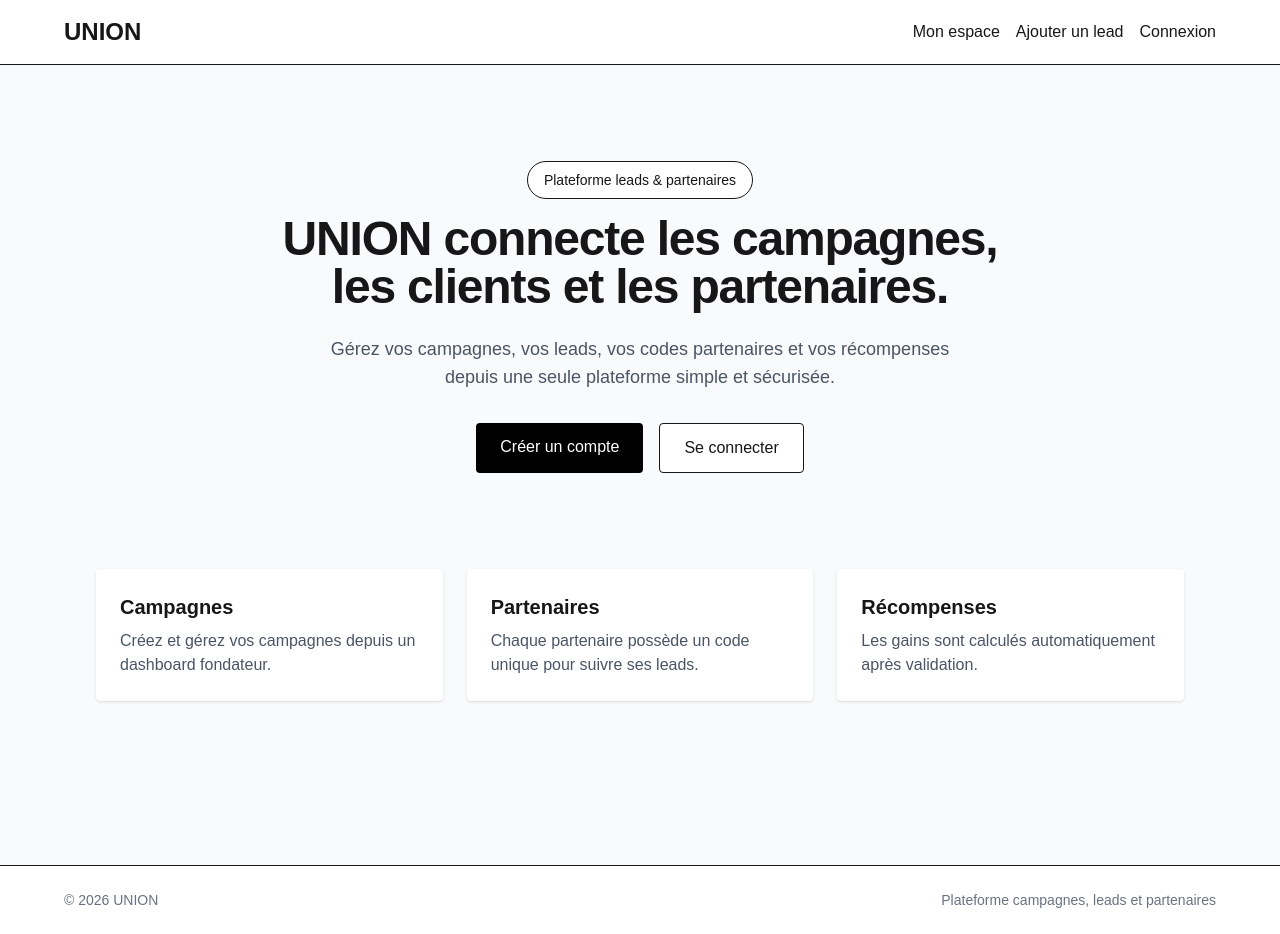
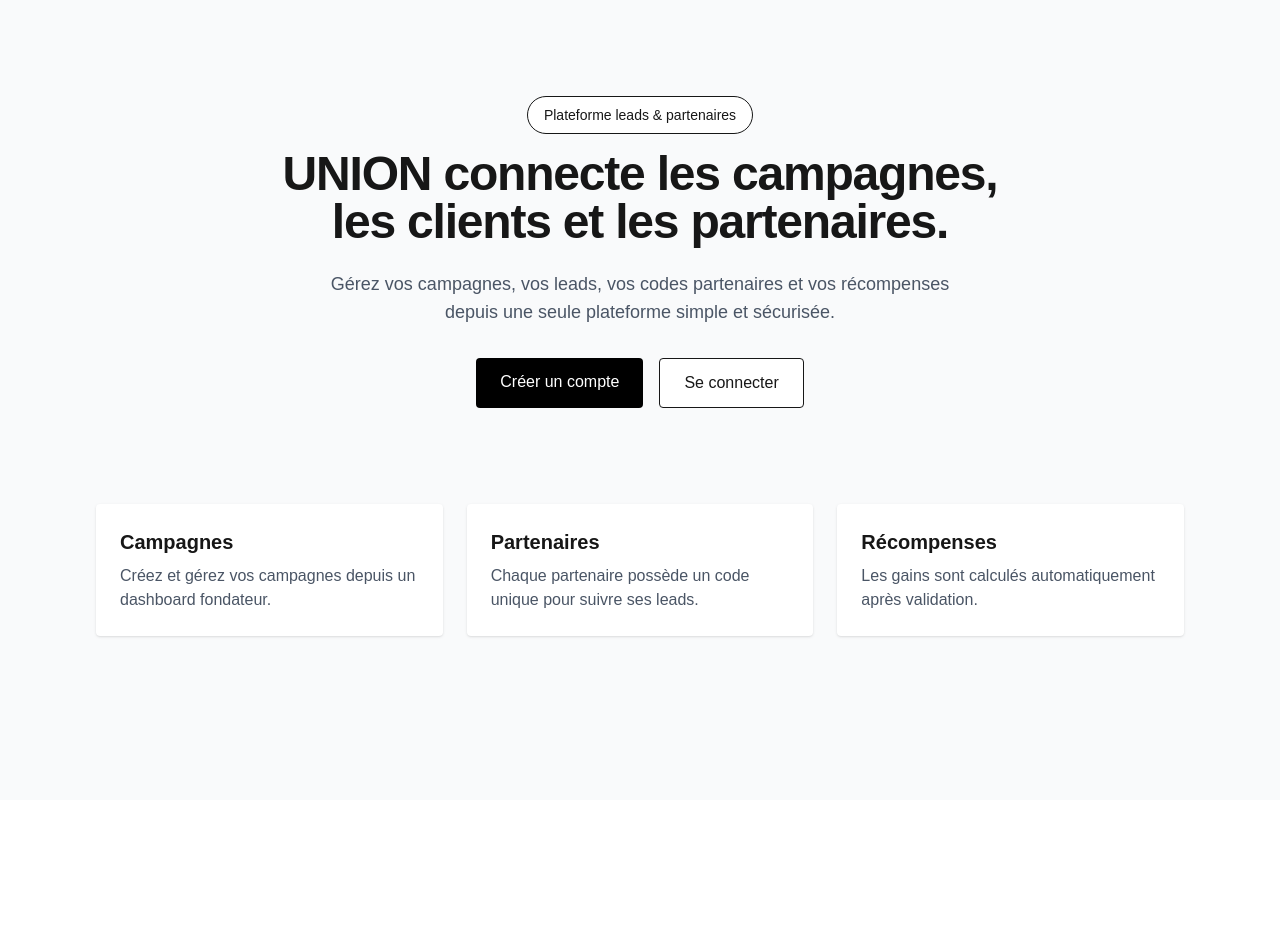
Before and after one commit to mikhaelmyara/union, a Next.js app: page / in a window 1280 px wide. After the commit the page ends 800 px from the top, so only its background shows below. Built offline with nearby package versions, Linux system fonts and the light colour scheme.

Commit message:
Update layout.tsx

```diff
--- a/app/layout.tsx
+++ b/app/layout.tsx
@@ -16,7 +16,6 @@ const geistMono = Geist_Mono({
 
 export const metadata: Metadata = {
   title: "UNION",
-
   description: "Plateforme de campagnes, leads, partenaires et récompenses",
 };
 
@@ -27,17 +26,12 @@ export default function RootLayout({
 }>) {
   return (
     <html
-      lang="en"
+      lang="fr"
       className={`${geistSans.variable} ${geistMono.variable} h-full antialiased`}
     >
-    <body className="min-h-full flex flex-col">
-
-    <Navbar />
-
-  {children}
-  <Footer />
-
+      <body className="min-h-full bg-slate-50">
+        {children}
       </body>
-      </html>
+    </html>
   );
 }
```
